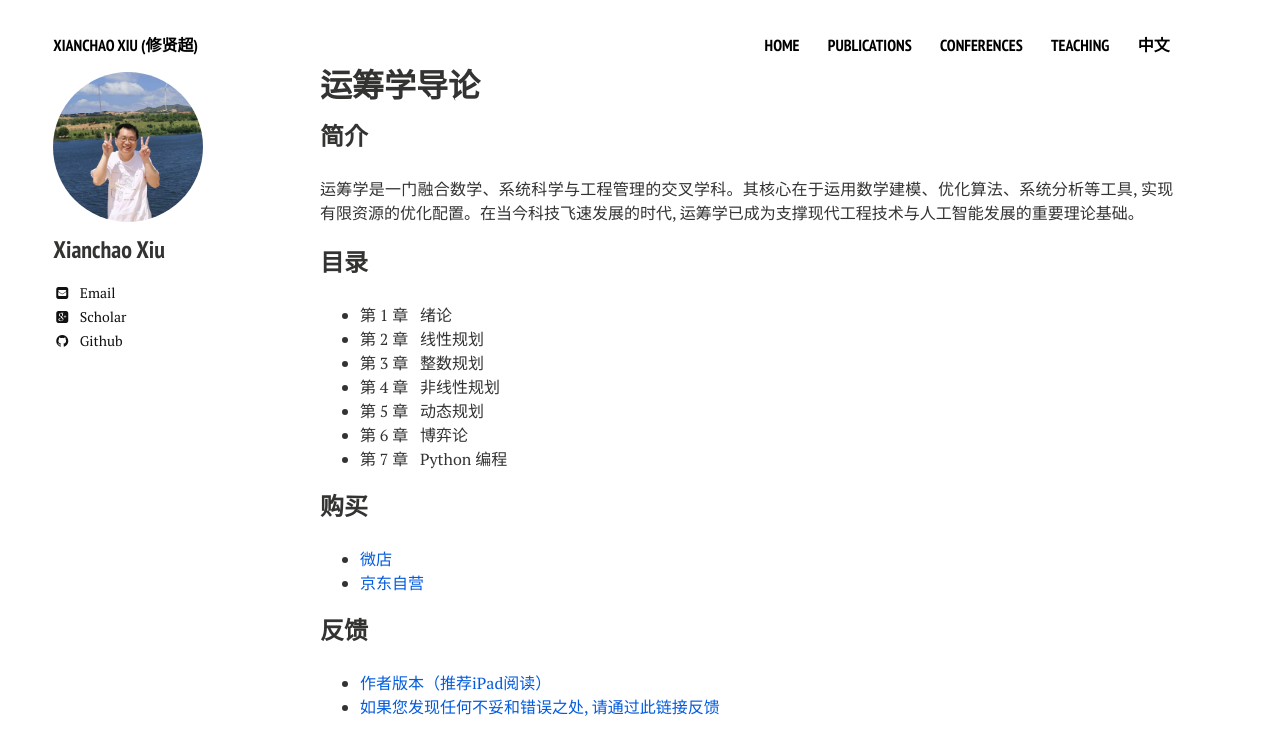
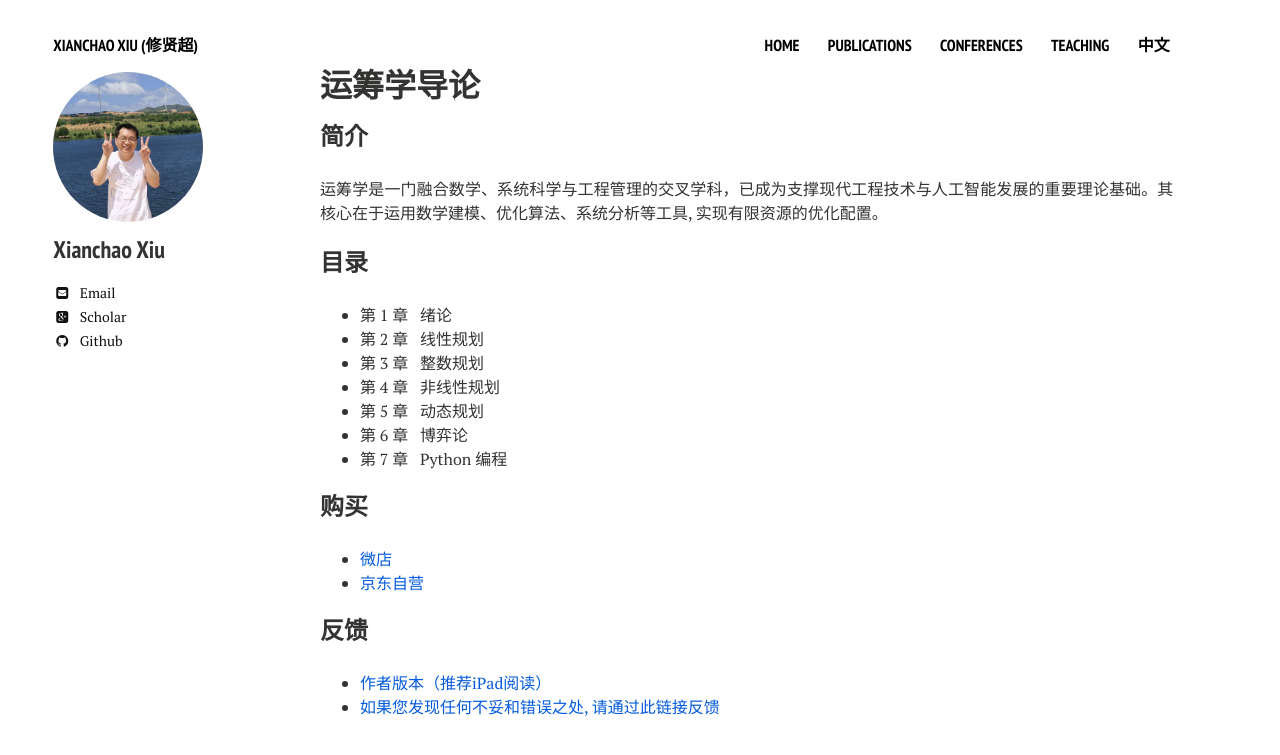
Before and after one commit to xianchaoxiu/xianchaoxiu.github.io, a Jekyll site: the page built from chinese/book/OR/index.md, in a window 1280 px wide. Shown: the top 755 px of the page. Built offline with Jekyll 4.4.1, drawn with Linux system fonts in a browser that asks for light colours; nearby versions of some CDN libraries.

Commit message:
Update index.md

```diff
--- a/chinese/book/OR/index.md
+++ b/chinese/book/OR/index.md
@@ -7,7 +7,8 @@ share: false
 
 ### 简介
 
-运筹学是一门融合数学、系统科学与工程管理的交叉学科。其核心在于运用数学建模、优化算法、系统分析等工具, 实现有限资源的优化配置。在当今科技飞速发展的时代, 运筹学已成为支撑现代工程技术与人工智能发展的重要理论基础。
+运筹学是一门融合数学、系统科学与工程管理的交叉学科，已成为支撑现代工程技术与人工智能发展的重要理论基础。其核心在于运用数学建模、优化算法、系统分析等工具, 实现有限资源的优化配置。
+
 
 ### 目录
 
```
